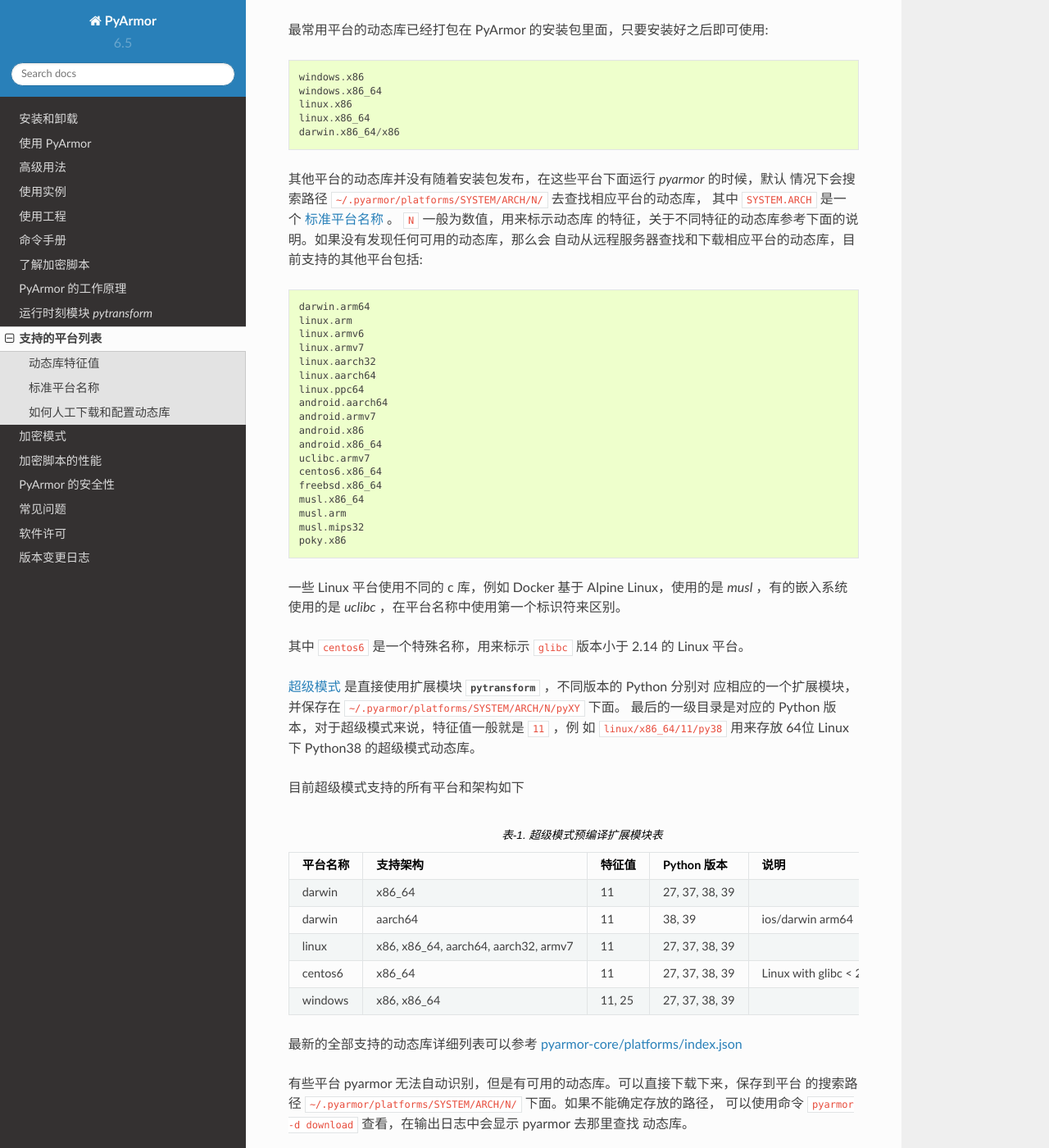
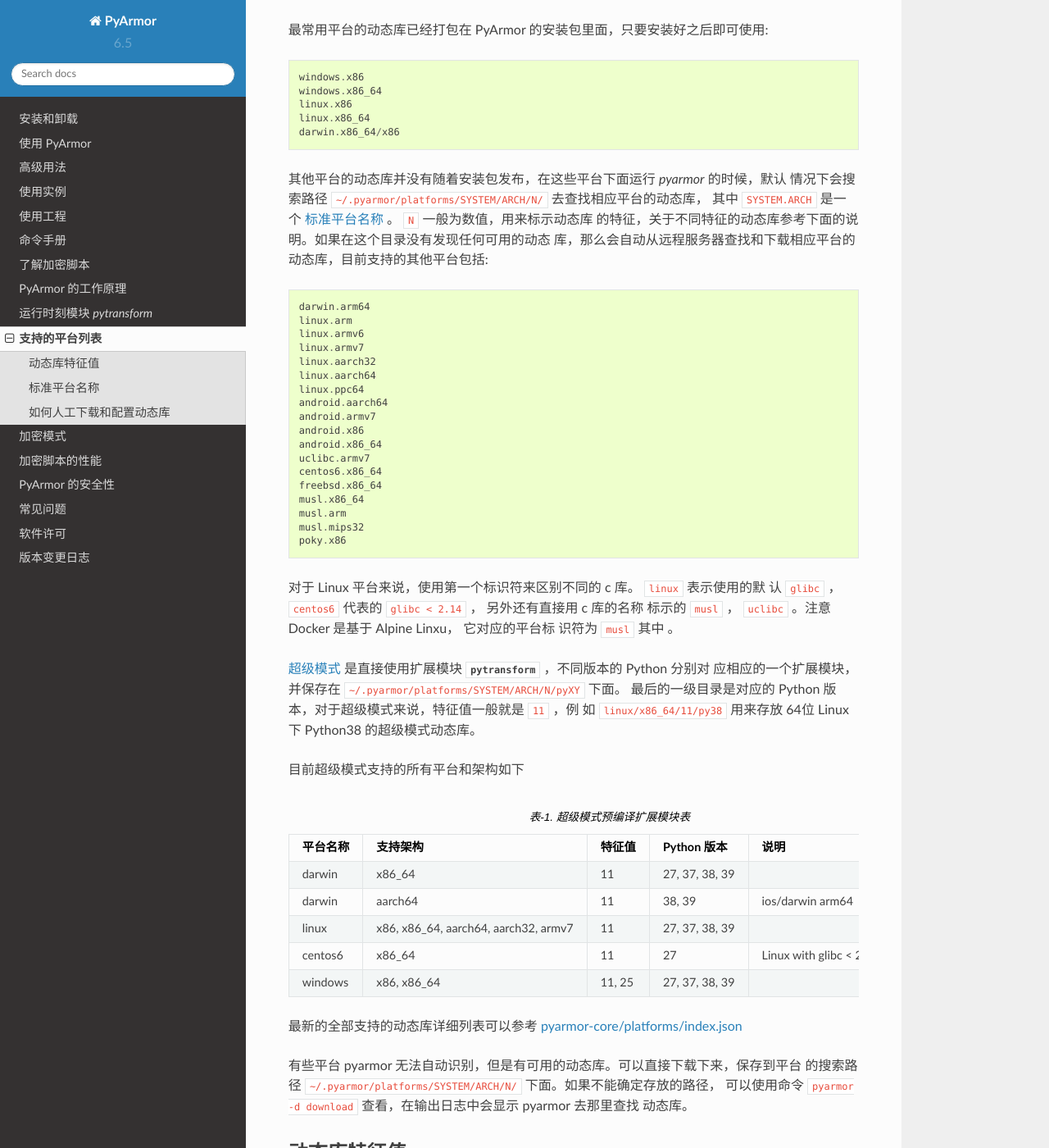
Before and after one commit to dashingsoft/pyarmor-docs-zh, a Sphinx documentation site: the page built from docs/platforms.rst, in a window 1280 px wide and 1400 px high, scrolled down 215 px. Shown: the whole window at 82% size. Built offline with Sphinx 7.4.7 and the Read the Docs theme 2.0.0, drawn with Linux system fonts in a browser that asks for light colours; some of the changed text lies outside the part shown.

Commit message:
Refine doc

```diff
--- a/docs/platforms.rst
+++ b/docs/platforms.rst
@@ -17,8 +17,8 @@
 其他平台的动态库并没有随着安装包发布，在这些平台下面运行 `pyarmor` 的时候，默认
 情况下会搜索路径 ``~/.pyarmor/platforms/SYSTEM/ARCH/N/`` 去查找相应平台的动态库，
 其中 ``SYSTEM.ARCH`` 是一个 `标准平台名称`_ 。 ``N`` 一般为数值，用来标示动态库
-的特征，关于不同特征的动态库参考下面的说明。如果没有发现任何可用的动态库，那么会
-自动从远程服务器查找和下载相应平台的动态库，目前支持的其他平台包括::
+的特征，关于不同特征的动态库参考下面的说明。如果在这个目录没有发现任何可用的动态
+库，那么会自动从远程服务器查找和下载相应平台的动态库，目前支持的其他平台包括::
 
     darwin.arm64
     linux.arm
@@ -39,10 +39,10 @@
     musl.mips32
     poky.x86
 
-一些 Linux 平台使用不同的 c 库，例如 Docker 基于 Alpine Linux，使用的是 `musl`
-，有的嵌入系统使用的是 `uclibc` ，在平台名称中使用第一个标识符来区别。
-
-其中 ``centos6`` 是一个特殊名称，用来标示 ``glibc`` 版本小于 2.14 的 Linux 平台。
+对于 Linux 平台来说，使用第一个标识符来区别不同的 c 库。 ``linux`` 表示使用的默
+认 ``glibc`` ， ``centos6`` 代表的 ``glibc < 2.14`` ， 另外还有直接用 c 库的名称
+标示的 ``musl`` ， ``uclibc`` 。注意 Docker 是基于 Alpine Linxu， 它对应的平台标
+识符为 ``musl`` 其中 。
 
 :ref:`超级模式` 是直接使用扩展模块 :mod:`pytransform` ，不同版本的 Python 分别对
 应相应的一个扩展模块，并保存在 ``~/.pyarmor/platforms/SYSTEM/ARCH/N/pyXY`` 下面。
@@ -78,8 +78,8 @@
    * - centos6
      - x86_64
      - 11
-     - 27, 37, 38, 39
-     - Linux with glibc < 2.14
+     - 27
+     - Linux with glibc < 2.14 and UCS2
    * - windows
      - x86, x86_64
      - 11, 25
```
Also changed, not shown: other parts of docs/platforms.rst (+5 -3 lines).
